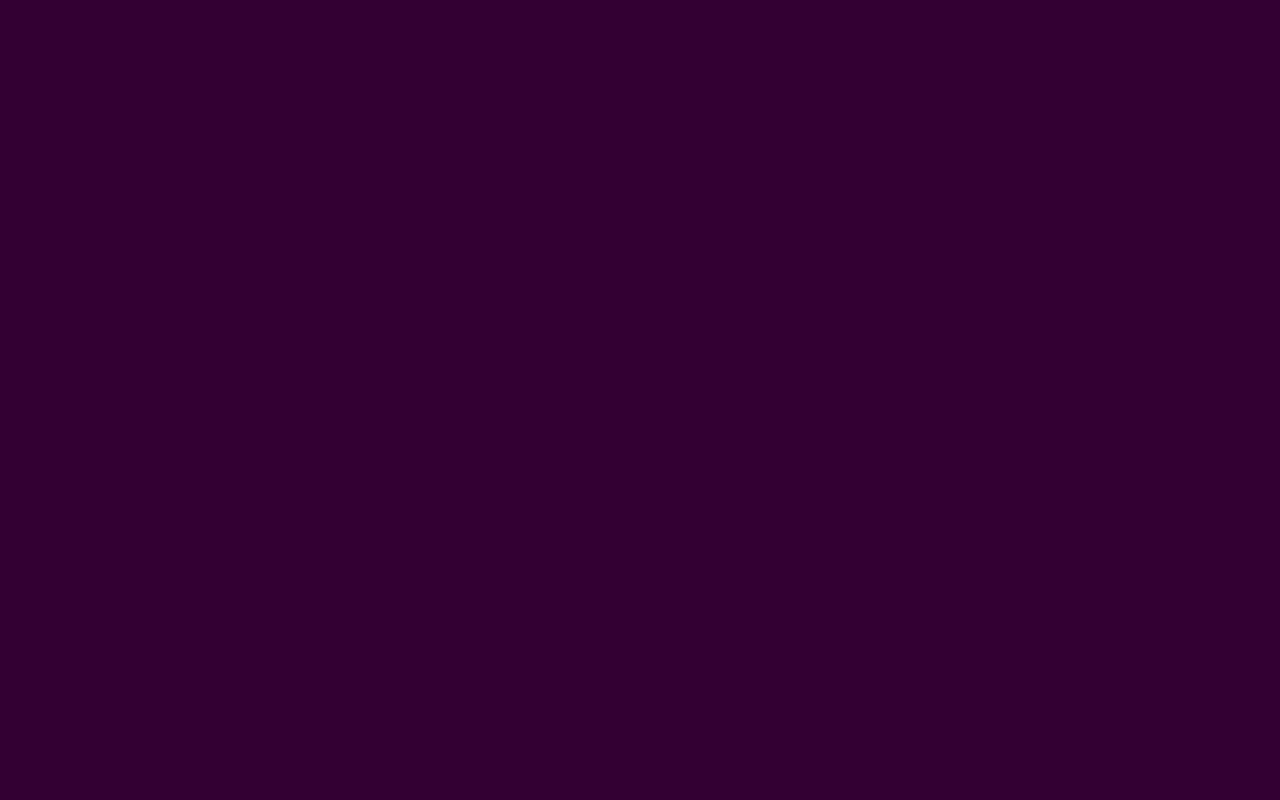
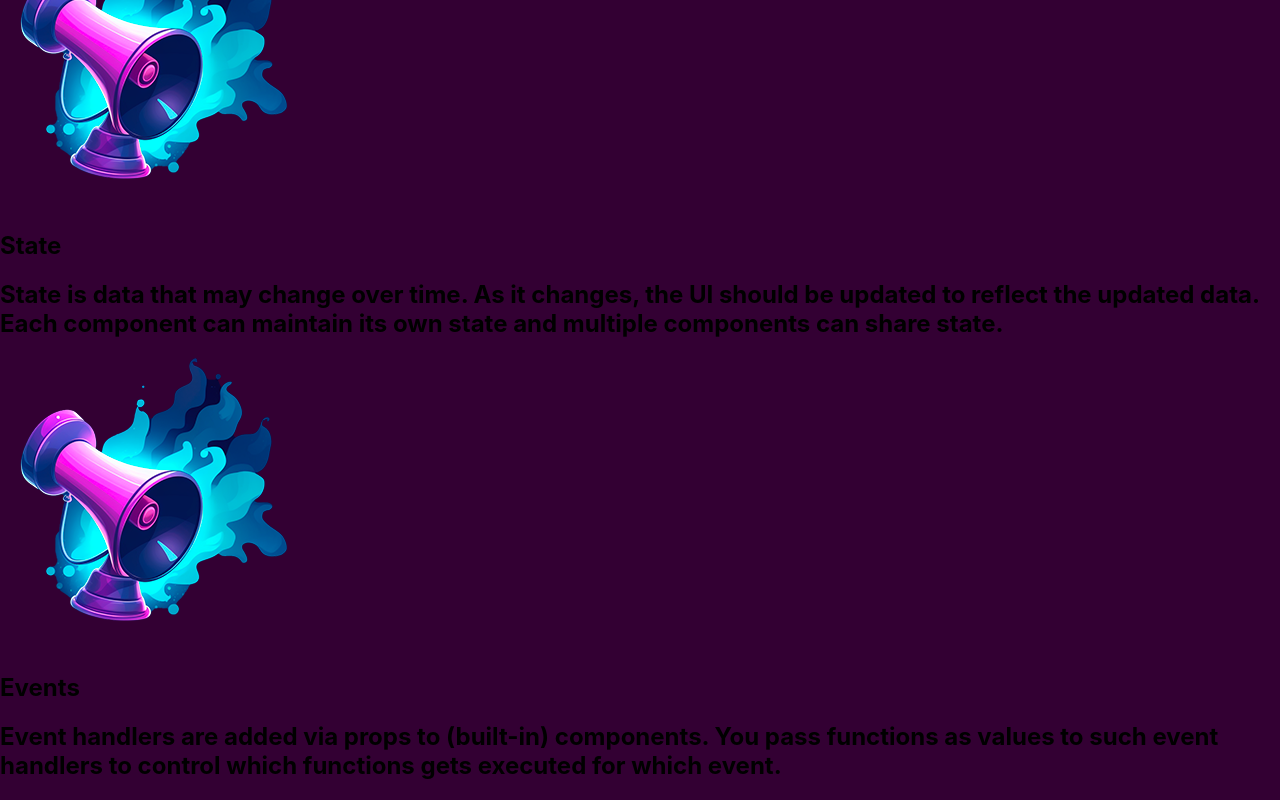
Before and after one commit to Kanharajput/ReactCompProj, a JavaScript app: page / in a window 1280 px wide. Shown: the part 712-1512 px from the top of the page. Before the commit the page ends 800 px from the top, so only its background shows below. Built offline with nearby package versions, Linux system fonts and the light colour scheme; the HTML template or start-up script is replaced by a standard one.

Commit message:
all concept data is lay down

```diff
--- a/src/App.js
+++ b/src/App.js
@@ -1,8 +1,35 @@
 import Intro from './components/Intro';
+import Concepts from './components/ConceptComp/Concepts';
+import ComponentImg from './assets/images/components.png';
+import EventImg from './assets/images/events.png';
+import StateImg from './assets/images/state.png';
 
 function App() {
+  const concepts = [
+    {
+      title: 'Components',
+      image: {ComponentImg},
+      description:
+        'Components let you split the UI into independent, reusable pieces, and think about each piece in isolation. Components can receive data via props, and they can render dynamic output using JSX.',
+    },
+    {
+      title: 'State',
+      image: {StateImg},
+      description:
+        'State is data that may change over time. As it changes, the UI should be updated to reflect the updated data. Each component can maintain its own state and multiple components can share state.',
+    },
+    {
+      title: 'Events',
+      image: {EventImg},
+      description:
+        'Event handlers are added via props to (built-in) components. You pass functions as values to such event handlers to control which functions gets executed for which event.',
+    },
+  ];
   return (
+    <div className="root_component">
     <Intro />
+    <Concepts concepts={concepts}/>
+    </div>
   );
 }
 
--- /dev/null
+++ b/src/components/ConceptComp/Concept.js
@@ -0,0 +1,13 @@
+import EventImg from '../../assets/images/events.png';
+
+function Concept(props){
+    return(
+        <div>
+            <img src={EventImg} />
+            <h2>{props.concept.title}</h2>
+            <h2>{props.concept.description}</h2>
+        </div>
+    );
+}
+
+export default Concept;
--- /dev/null
+++ b/src/components/ConceptComp/Concepts.js
@@ -0,0 +1,13 @@
+import Concept from './Concept.js';
+
+function Concepts(props){
+    return(
+        <div>
+            <Concept concept={props.concepts[0]}/>
+            <Concept concept={props.concepts[1]}/>
+            <Concept concept={props.concepts[2]}/>
+        </div>
+    );
+}
+
+export default Concepts;
```
